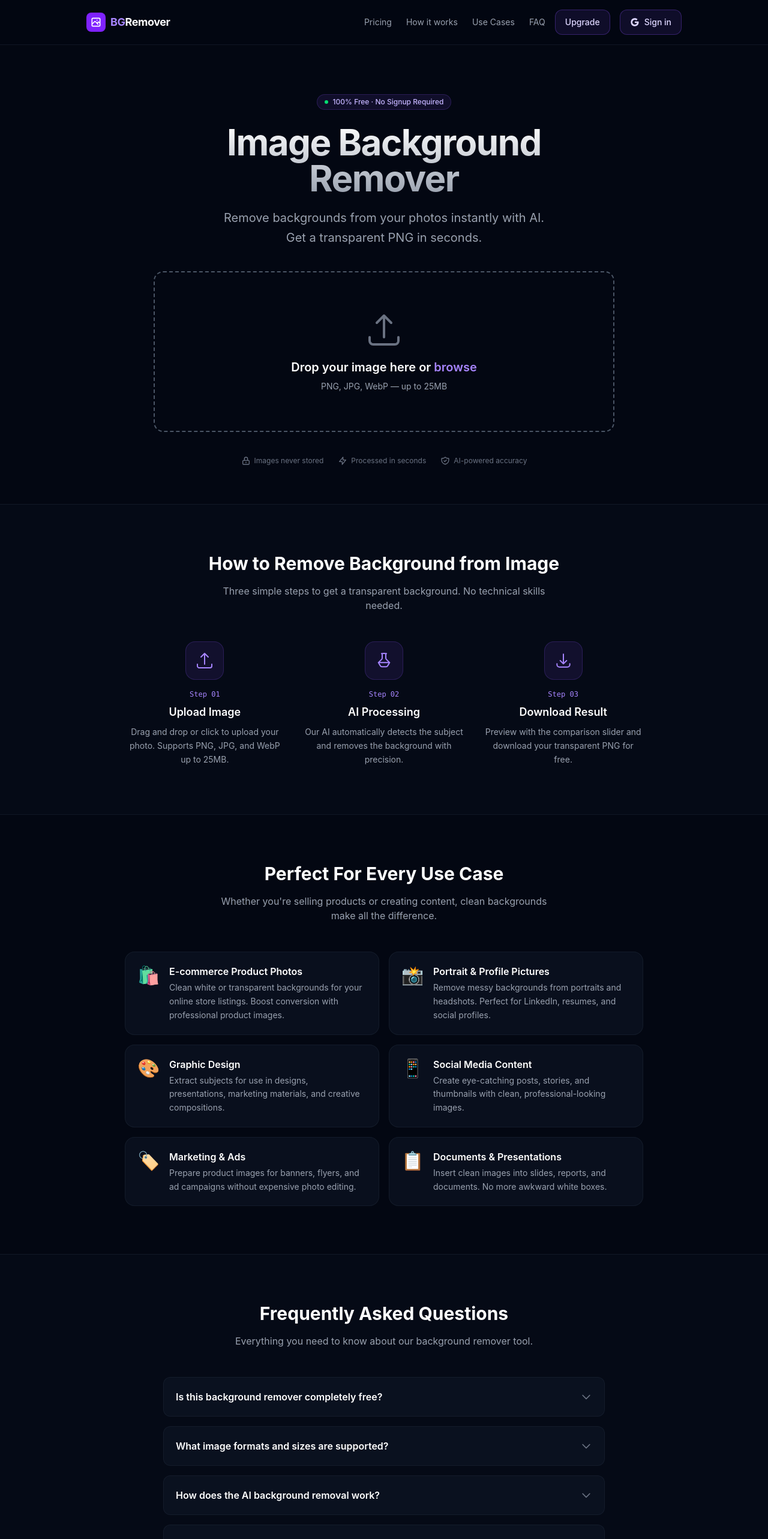
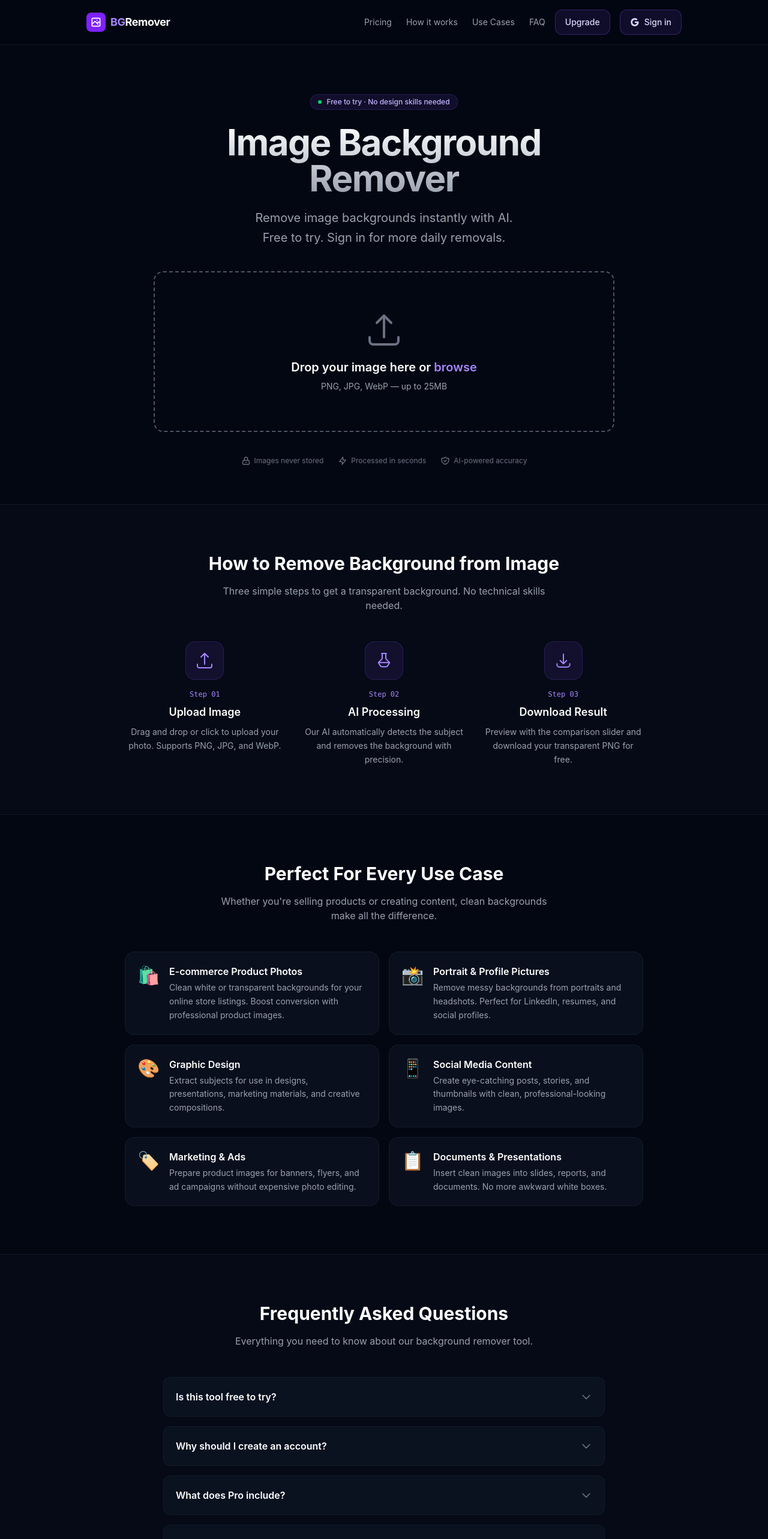
Before and after one commit to crawler-viewer/image-background-remover, a Next.js app: page / in a window 1280 px wide. Shown: the top 2565 px of the page at 60% size. Built offline with nearby package versions, Linux system fonts and the light colour scheme; no server answers.

Commit message:
refactor: update hero copy, FAQ for plans, CTA and footer links

```diff
--- a/src/app/page.tsx
+++ b/src/app/page.tsx
@@ -90,7 +90,7 @@ export default function Home() {
           <div id="auth-error-box" className="hidden mb-4 rounded-xl border border-red-500/30 bg-red-500/10 px-4 py-3 text-sm text-red-300" />
           <div className="inline-flex items-center gap-2 px-3 py-1 bg-violet-500/10 border border-violet-500/20 rounded-full text-violet-300 text-xs font-medium mb-6">
             <span className="w-1.5 h-1.5 bg-green-400 rounded-full animate-pulse" />
-            100% Free · No Signup Required
+            Free to try · No design skills needed
           </div>
           <h1 className="text-4xl md:text-6xl font-bold tracking-tight mb-5 bg-gradient-to-b from-white to-gray-400 bg-clip-text text-transparent">
             Image Background
@@ -98,9 +98,9 @@ export default function Home() {
             Remover
           </h1>
           <p className="text-gray-400 text-lg md:text-xl leading-relaxed">
-            Remove backgrounds from your photos instantly with AI.
+            Remove image backgrounds instantly with AI.
             <br className="hidden md:block" />
-            Get a transparent PNG in seconds.
+            Free to try. Sign in for more daily removals.
           </p>
         </div>
 
@@ -148,7 +148,7 @@ export default function Home() {
                   </svg>
                 ),
                 title: "Upload Image",
-                desc: "Drag and drop or click to upload your photo. Supports PNG, JPG, and WebP up to 25MB.",
+                desc: "Drag and drop or click to upload your photo. Supports PNG, JPG, and WebP.",
               },
               {
                 step: "02",
@@ -259,28 +259,36 @@ export default function Home() {
           <div className="space-y-4">
             {[
               {
-                q: "Is this background remover completely free?",
-                a: "Yes! You can remove backgrounds from your images completely free. No signup, no credit card, no hidden fees. Just upload and download.",
+                q: "Is this tool free to try?",
+                a: "Yes! Guests get 3 free removals per day. Sign in for a free account to unlock 10 removals per day. Upgrade to Pro for even higher limits.",
+              },
+              {
+                q: "Why should I create an account?",
+                a: "A free account gives you more daily removals (10/day vs 3/day), access to your personal dashboard, and recent activity tracking.",
+              },
+              {
+                q: "What does Pro include?",
+                a: "Pro gives you 100 removals per day, larger upload sizes (up to 50MB), priority processing, and expanded usage history.",
               },
               {
                 q: "What image formats and sizes are supported?",
-                a: "We support PNG, JPG, JPEG, and WebP formats. The maximum file size is 25MB. For best results, use high-resolution images with clear subjects.",
-              },
-              {
-                q: "How does the AI background removal work?",
-                a: "We use state-of-the-art AI models that analyze your image to detect the foreground subject — whether it's a person, product, animal, or object — and precisely separate it from the background, producing a clean transparent PNG.",
+                a: "We support PNG, JPG, JPEG, and WebP formats. Maximum file size depends on your plan: 10MB for guests, 25MB for free accounts, and 50MB for Pro.",
               },
               {
                 q: "Is my image data safe and private?",
-                a: "Absolutely. Your images are processed in real-time and are never stored on our servers. Once the background is removed and you receive your result, all data is immediately discarded. We take your privacy seriously.",
+                a: "Absolutely. Your images are processed in real-time and are never stored on our servers. Once the background is removed and you receive your result, all data is immediately discarded.",
+              },
+              {
+                q: "Do unused removals roll over?",
+                a: "No. Daily limits reset every day. Each successful background removal counts as one usage toward your daily limit.",
+              },
+              {
+                q: "Can I cancel anytime?",
+                a: "Yes. You can cancel your Pro subscription anytime with no questions asked.",
               },
               {
                 q: "Can I use the results for commercial purposes?",
-                a: "Yes! The processed images are entirely yours. Use them for e-commerce, marketing, social media, print — any purpose, personal or commercial, with no attribution required.",
-              },
-              {
-                q: "What types of images work best?",
-                a: "Our AI works great with portraits, product photos, animals, vehicles, and objects. Images with clear contrast between the subject and background produce the best results. Complex scenes with multiple overlapping subjects may require some manual touchup.",
+                a: "Yes! The processed images are entirely yours. Use them for e-commerce, marketing, social media, print — any purpose, personal or commercial.",
               },
             ].map((faq) => (
               <details key={faq.q} className="group bg-gray-900/50 border border-gray-800/50 rounded-xl overflow-hidden">
@@ -309,12 +317,20 @@ export default function Home() {
       <section className="border-t border-gray-800/50 py-16">
         <div className="max-w-2xl mx-auto px-4 text-center">
           <h2 className="text-2xl font-bold mb-3">
-            Ready to Remove Backgrounds?
+            Ready to remove more backgrounds?
           </h2>
           <p className="text-gray-400 mb-6">
-            It&apos;s free, fast, and requires no signup. Try it now.
+            Start free, sign in for more daily access, or upgrade to Pro for higher limits.
           </p>
-          <ScrollToTopButton />
+          <div className="flex flex-wrap justify-center gap-3">
+            <ScrollToTopButton />
+            <a
+              href="/pricing"
+              className="px-6 py-3 rounded-xl border border-gray-800 bg-gray-950/70 text-sm font-medium text-gray-200 hover:bg-gray-800 transition-colors"
+            >
+              See Pricing
+            </a>
+          </div>
         </div>
       </section>
 
@@ -323,8 +339,8 @@ export default function Home() {
         <div className="max-w-5xl mx-auto px-4 flex flex-col md:flex-row items-center justify-between gap-4 text-gray-500 text-sm">
           <p>© {new Date().getFullYear()} BGRemover — Free Online Image Background Remover</p>
           <div className="flex gap-6">
+            <a href="/pricing" className="hover:text-gray-300 transition-colors">Pricing</a>
             <a href="#how-it-works" className="hover:text-gray-300 transition-colors">How it works</a>
-            <a href="#use-cases" className="hover:text-gray-300 transition-colors">Use Cases</a>
             <a href="#faq" className="hover:text-gray-300 transition-colors">FAQ</a>
           </div>
         </div>
```
